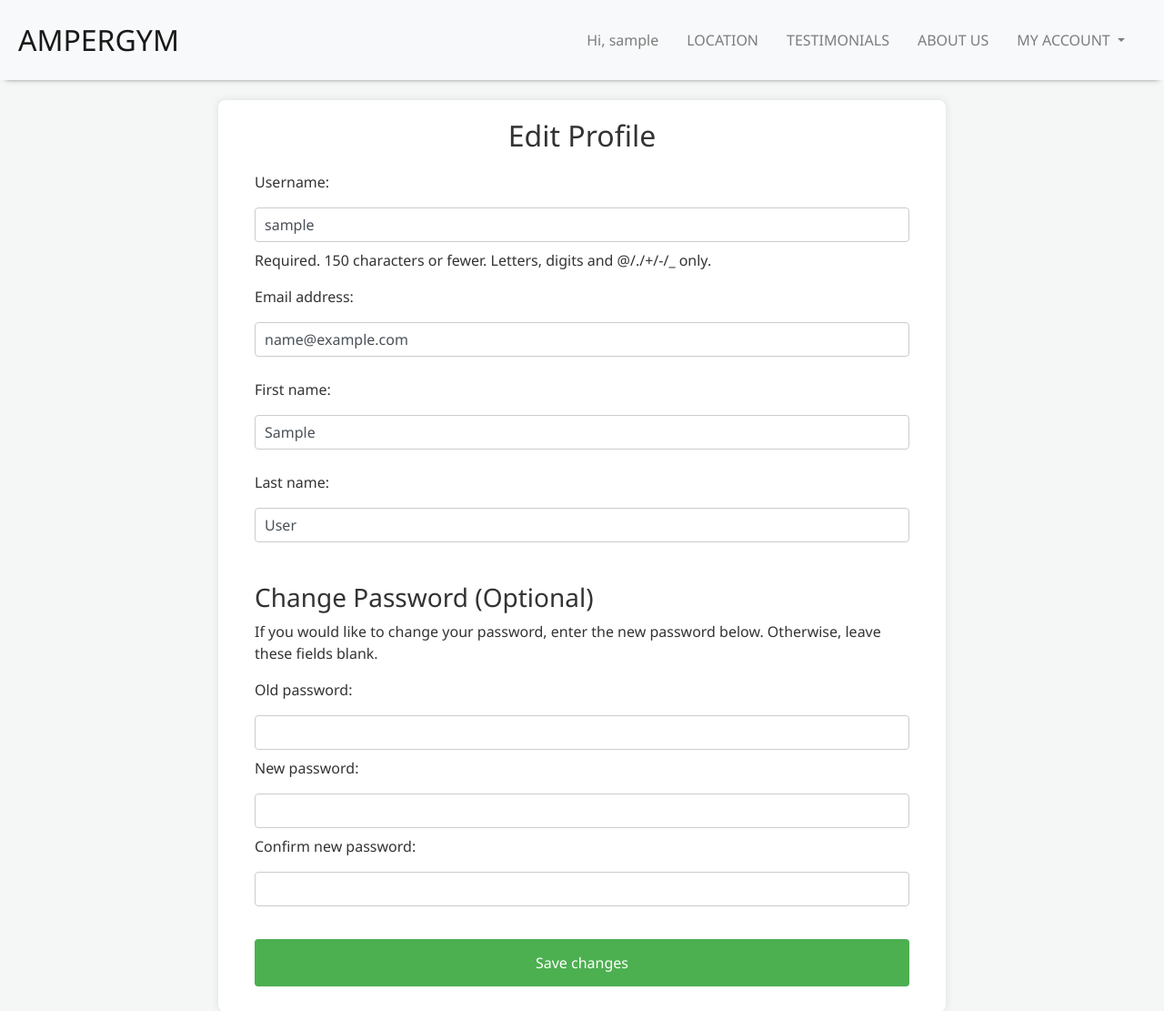
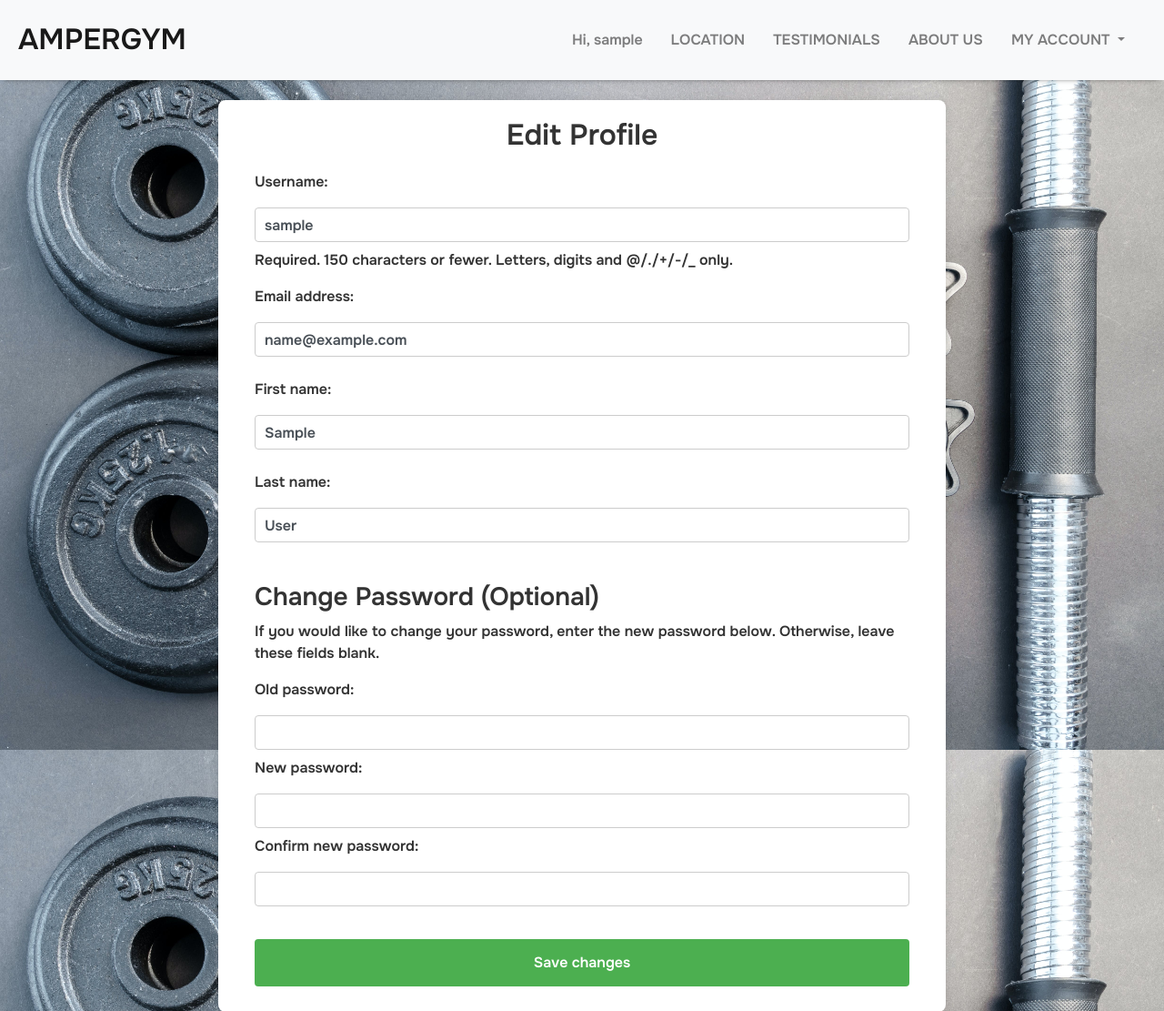
Before and after one commit to AEmin96/AmperGym, a Django app: page /user_profile_edit/ in a window 1280 px wide. Shown: the top 1111 px of the page at 91% size. Run offline with Django 3.2, Linux system fonts and the light colour scheme; the visitor is signed in with stand-in values (Sample User, id 1); some libraries are stand-ins or nearby versions.

Commit message:
Update style for update account form

```diff
--- a/ampergym/settings.py
+++ b/ampergym/settings.py
@@ -172,3 +172,6 @@ STRIPE_PUBLIC_KEY = STRIPE_TEST_PUBLIC_KEY
 STRIPE_SECRET_KEY = STRIPE_TEST_SECRET_KEY
 ACCOUNT_EMAIL_VERIFICATION = 'none'
 ACCOUNT_ADAPTER = 'home.adapter.MyAccountAdapter'
+
+SESSION_COOKIE_SAMESITE = 'None'
+CSRF_COOKIE_SAMESITE = 'None'
--- a/static/css/user_profile_edit.css
+++ b/static/css/user_profile_edit.css
@@ -1,8 +1,10 @@
 @import url('https://fonts.googleapis.com/css2?family=Onest:wght@600&display=swap');
 
 body, html {
-    font-family: 'Segoe UI', Tahoma, Geneva, Verdana, sans-serif;
-    background: #f4f7f6;
+    font-family: 'Onest', sans-serif;
+    background-image: url(../../media/formbck.jpg);
+    background-size: cover;
+    background-position: center;
     color: #333;
 }
 
```
